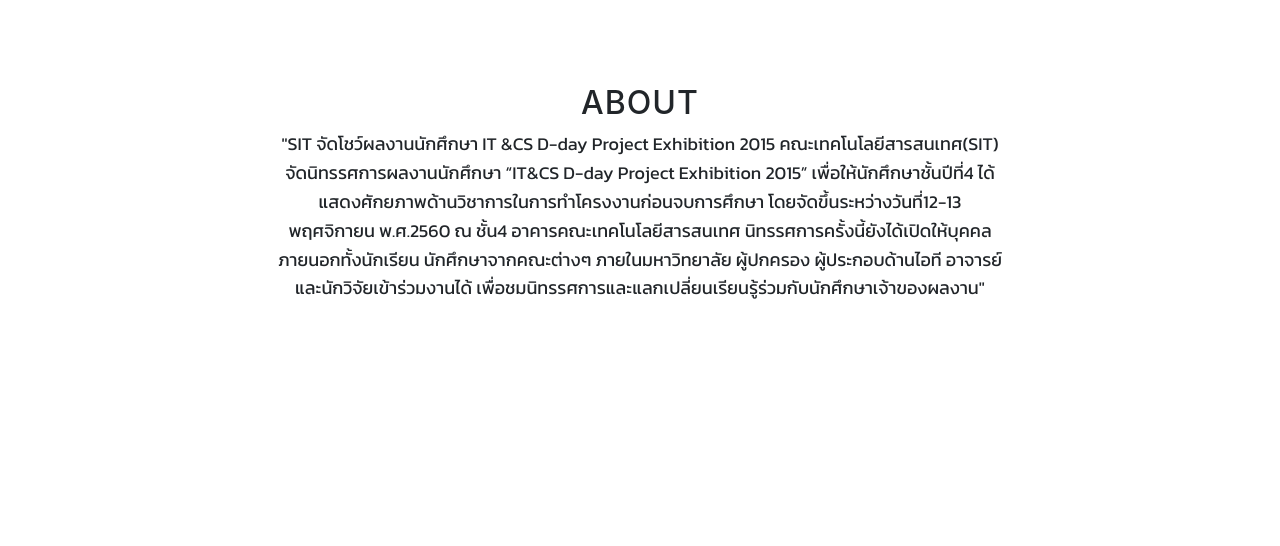
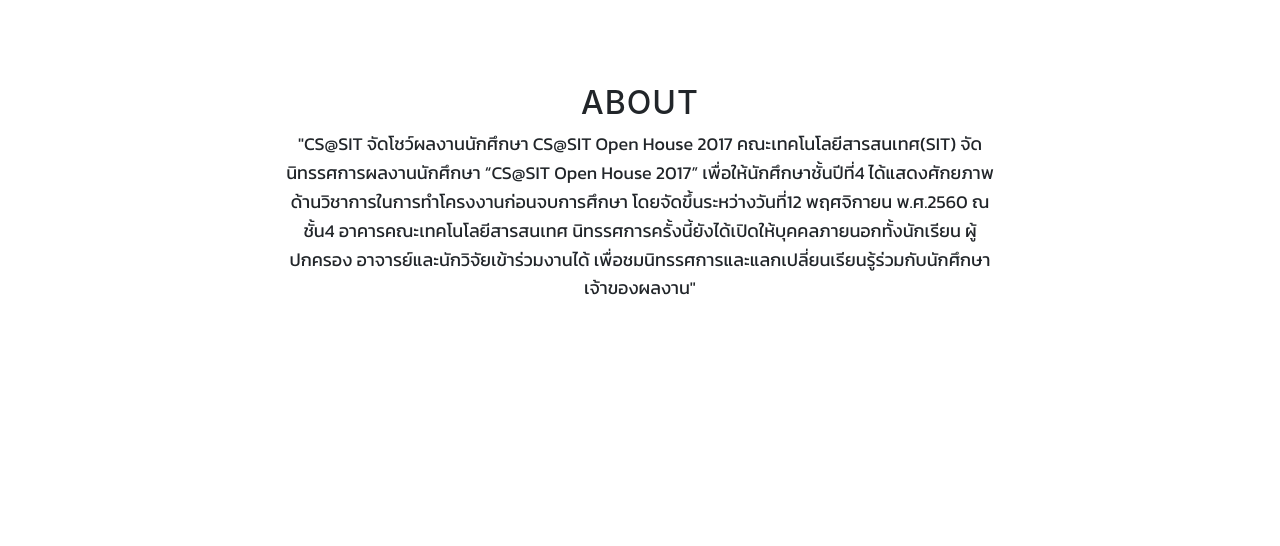
Before and after one commit to aofpcc/CS_Open_House_2017, a website with bundled scripts: page index.html in a window 1280 px wide. Shown: the part 916-1462 px from the top of the page. Built offline with nearby package versions, Linux system fonts and the light colour scheme; files whose address does not match are found by name.

Commit message:
Edit About

```diff
--- a/index.html
+++ b/index.html
@@ -96,9 +96,9 @@
         <div class="row">
           <div class="col-lg-8 mx-auto">
             <h2>About</h2>
-            <p>"SIT จัดโชว์ผลงานนักศึกษา IT &CS D-day Project Exhibition 2015
-              คณะเทคโนโลยีสารสนเทศ(SIT) จัดนิทรรศการผลงานนักศึกษา “IT&CS D-day Project Exhibition 2015” เพื่อให้นักศึกษาชั้นปีที่4 ได้แสดงศักยภาพด้านวิชาการในการทำโครงงานก่อนจบการศึกษา โดยจัดขึ้นระหว่างวันที่12-13 พฤศจิกายน พ.ศ.2560 ณ ชั้น4 อาคารคณะเทคโนโลยีสารสนเทศ
-                  นิทรรศการครั้งนี้ยังได้เปิดให้บุคคลภายนอกทั้งนักเรียน นักศึกษาจากคณะต่างๆ ภายในมหาวิทยาลัย ผู้ปกครอง  ผู้ประกอบด้านไอที อาจารย์และนักวิจัยเข้าร่วมงานได้ เพื่อชมนิทรรศการและแลกเปลี่ยนเรียนรู้ร่วมกับนักศึกษาเจ้าของผลงาน"</p>
+            <p>"CS@SIT จัดโชว์ผลงานนักศึกษา CS@SIT Open House 2017
+              คณะเทคโนโลยีสารสนเทศ(SIT) จัดนิทรรศการผลงานนักศึกษา “CS@SIT Open House 2017” เพื่อให้นักศึกษาชั้นปีที่4 ได้แสดงศักยภาพด้านวิชาการในการทำโครงงานก่อนจบการศึกษา โดยจัดขึ้นระหว่างวันที่12 พฤศจิกายน พ.ศ.2560 ณ ชั้น4 อาคารคณะเทคโนโลยีสารสนเทศ
+                  นิทรรศการครั้งนี้ยังได้เปิดให้บุคคลภายนอกทั้งนักเรียน ผู้ปกครอง  อาจารย์และนักวิจัยเข้าร่วมงานได้ เพื่อชมนิทรรศการและแลกเปลี่ยนเรียนรู้ร่วมกับนักศึกษาเจ้าของผลงาน"</p>
           </div>
         </div>
       </div>
```
